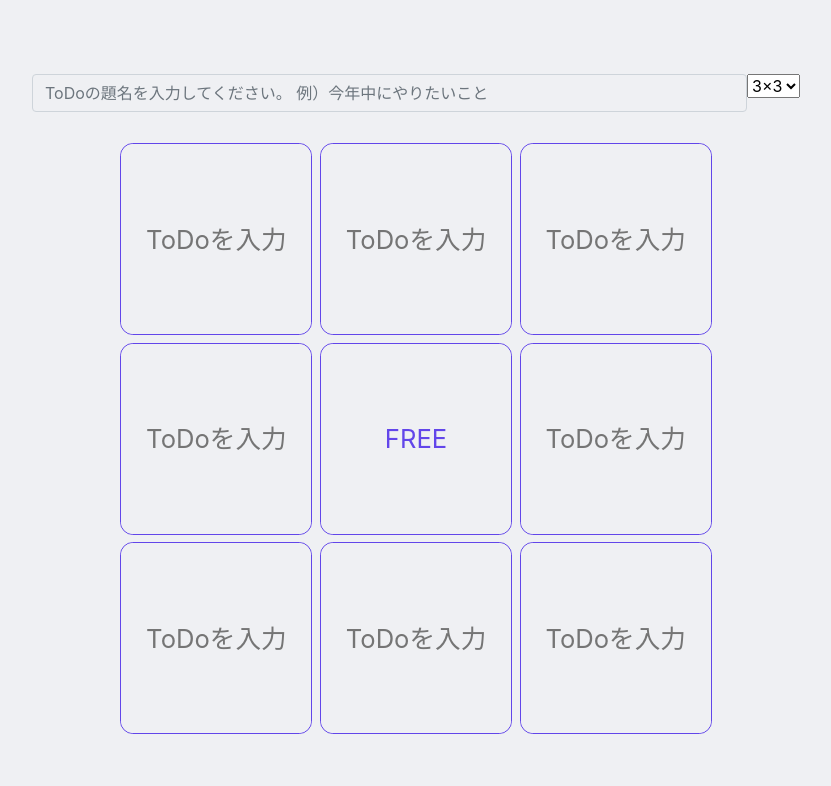
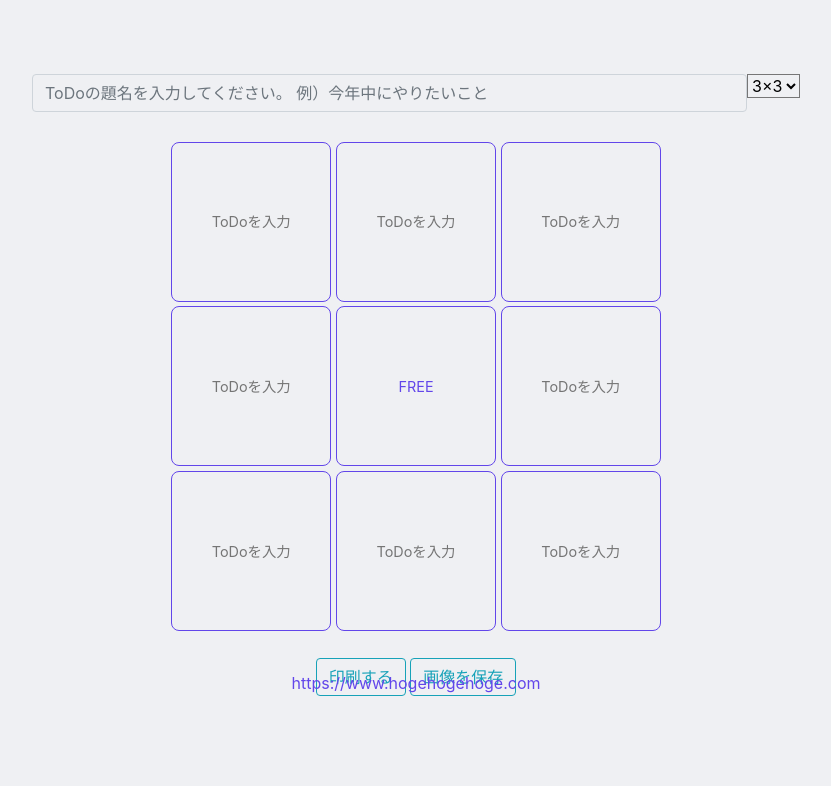
Before and after one commit to celeron5576/ToDoBingo, a Flask app: page / in a window 1280 px wide. Shown: the part 58-844 px from the top of the page, without its empty margins (224-1055 px from the left). After the commit the page ends 754 px from the top, so only its background shows below. Run offline with Flask 2, Linux system fonts and the light colour scheme; some libraries are stand-ins or nearby versions.

Commit message:
ある程度形になった

```diff
--- a/static/css/style.css
+++ b/static/css/style.css
@@ -10,23 +10,23 @@
 }
 
 .box{
-    width: 15vw;
-    height:15vw;
-    border-radius:1vw;
+    width: 20vh;
+    height:20vh;
+    border-radius:1vh;
     border:solid 1px #6246ea;
-    margin:0.3vw;
+    margin:0.3vh;
 }
 
 .inputtedbox{
-    width: 15vw;
-    height:15vw;
-    border-radius:1vw;
+    width: 20vh;
+    height:20vh;
+    border-radius:1vh;
     border:solid 1px #6246ea;
-    margin:0.3vw;
+    margin:0.3vh;
 }
 
 .wrap{
-    width:80vw;
+    height: 60vh;
 }
 
 .input_box {
@@ -34,15 +34,48 @@
     width: 100%;
     height: 100%;
     border: none;
-    border-radius:1vw;
+    border-radius: 1vw;
     background: #eff0f3;
-    text-align:center;
-    color:#6246ea;
-    font-size:2vw;
+    text-align: center;
+    color: #6246ea;
+    font-size: 1.8vh;
 }
 
 .box_size_select{
-    height:100%;
-    margin-bottom:0px;
+    height: 100%;
+    margin-bottom: 0px;
+    background-color: #eff0f3;
+}
 
+.print_block{
+    display: none;
 }
+
+.main{
+    position: relative;
+}
+
+#my_link{
+    position: absolute;
+    color: #6246ea;
+    left: 50%;
+    transform: translateX(-50%);
+    -webkit-transform: translateX(-50%);
+    -ms-transform: translateX(-50%);
+    bottom: 2.4vw;
+}
+
+#print_btn{
+    margin: 3vh 0;
+}
+
+@media print{
+    .print_block{
+        display: block;
+        color: #6246ea;
+        margin: 5vh 0;
+    }
+    .print_hide{
+        display: none;
+    }
+}
--- a/static/js/box.js
+++ b/static/js/box.js
@@ -75,11 +75,11 @@ function valueChange() {
             console.log(this.value);
             if (this.value != "") {
                 inputted_box = '<div class="inputtedbox">'
-                + '<i class="fa-solid fa-pen" id="edit_'+ this.id +'"></i>'
-                + '<p>'+this.value+'</p>'
-                + '</div>'
+                    + '<i class="fa-solid fa-pen" id="edit_' + this.id + '" class="print_hide"></i>'
+                    + '<p>' + this.value + '</p>'
+                    + '</div>'
                 console.log(inputted_box)
-                document.getElementById("box_"+this.id).innerHTML = inputted_box;
+                document.getElementById("box_" + this.id).innerHTML = inputted_box;
                 console.log(this)
             }
         });
@@ -97,24 +97,28 @@ for (let x = 0; x < box_num * box_num; x++) {
 
 
 //配列に入っているid名を使い、値が入った時の処理をする
+//for文で動的にIDを生成、動的に生成したIDとchangeを使って状態が変わったらHTMLを書き換えてテキスト状態にする
 for (var i = 0; i < box_num * box_num; i++) {
     let boxInput = document.getElementById(box_ids[i])
     boxInput.addEventListener('change', function () {
         if (this.value != "") {
             inputted_box = '<div class="inputtedbox">'
-            + '<button onclick="buttonClick("'+this.id+'")"><i class="fa-solid fa-pen edit_btn" id="edit_'+ this.id +'"></i></button>'
-            + '<p>'+this.value+'</p>'
-            + '</div>'
+                + '<button type="button" value="' + this.id + '" onclick="buttonClick(this.value)" class="print_hide"><i class="fa-solid fa-pen edit_btn" id="edit_' + this.id + '"></i></button>'
+                + '<p>' + this.value + '</p>'
+                + '</div>'
             console.log(inputted_box)
-            document.getElementById("box_"+this.id).innerHTML = inputted_box;
+            document.getElementById("box_" + this.id).innerHTML = inputted_box;
             console.log(this)
         }
     });
-    function edit(id){
-        console.log(id)
-    }
 }
 
-function buttonClick(a){
-    alert(a);
+function buttonClick(id) {
+    console.log(id)
+    edit_box = '<div class="box">'
+        + '<input id="' + id + '" class="input_box" name="input_box" type="text" value="" placeholder="ToDoを入力">'
+        + '</div>'
+    console.log(edit_box);
+    document.getElementById("box_" + id).innerHTML = edit_box;
+    console.log(this);
 }
--- a/templates/index.html
+++ b/templates/index.html
@@ -21,20 +21,32 @@
         crossorigin="anonymous"></script>
     {% endblock %}
 </head>
-
+<div id="main" class="main">
+    <div class="print_hide">
         {% block main %}
-<div class="title">
+        <div class="title print_hide">
             <label for="exampleInputEmail1" class="form-label-title"></label>
-    <input type="text" name="form_title" class="form-control" id="exampleInputEmail1" aria-describedby="emailHelp"
-        placeholder="ToDoの題名を入力してください。 例）今年中にやりたいこと" style="background-color:#eff0f3;">
-    <select class="form-select form-select-lg mb-3 box_size_select" aria-label=".form-select-lg example" id="box">
+            <input type="text" name="form_title" class="form-control" id="InputTitle" aria-describedby="emailHelp"
+                placeholder="ToDoの題名を入力してください。 例）今年中にやりたいこと" style="background-color:#eff0f3;" value="">
+            <select class="form-select form-select-lg mb-3 box_size_select" aria-label=".form-select-lg example"
+                id="box">
                 <option selected value="3">3×3</option>
                 <option value="5">5×5</option>
                 <option value="7">7×7</option>
             </select>
         </div>
+    </div>
+    <div id="title" class="print_block">
+        <h1>No Title</h1>
+    </div>
 
     <script>
+        let input = document.getElementById('InputTitle');
+        input.addEventListener('change', TitleChange);
+        function TitleChange() {
+            var title = '<h1>' + input.value + '</h1>'
+            document.getElementById('title').innerHTML = title;
+        }
         const select = document.querySelector('select');
         //セレクトボックスの変更でイベント発火
         select.addEventListener('change', () => {
@@ -42,9 +54,41 @@
         }, false);
     </script>
 
-
     <div id="wrap">
         <script src="static/js/box.js"></script>
     </div>
 
+    <button type="button" id="print_btn" class="btn btn-outline-info print_hide" onclick="prints()">印刷する</button>
+    <button type="button" id="prtsc_btn" class="btn btn-outline-info print_hide" onclick="prtsc()">画像を保存</button>
+    <p id="my_link">https://www.hogehogehoge.com</p>
+
+    <script>
+        function prints() {
+            console.log("a");
+            window.print();
+        }
+        function prtsc() {
+            alert("スクリーンショット用ページを表示します。\n表をタップすると元のページに戻ります。")
+            var child_add_class = document.getElementById("title");
+            console.log(child_add_class)
+            var parent_add_class = child_add_class.parentElement;
+            parent_add_class.classList.add("all_btn");
+            const link = document.createElement('link');
+            link.rel = 'stylesheet';
+            link.href = 'static/css/style_prtsc.css';
+            document.head.appendChild(link);
+
+
+            document.getElementById('wrap').addEventListener('click', function () {
+                var linkElements = document.getElementsByTagName('link');
+                for (var i = 0; i < linkElements.length; i++) {
+                    var linkElement = linkElements[i];
+                    if (linkElement.getAttribute('href') === 'static/css/style_prtsc.css') {
+                        linkElement.parentNode.removeChild(linkElement);
+                    }
+                }
+            });
+        }
+    </script>
     {% endblock %}
+</div>
--- a/templates/layout.html
+++ b/templates/layout.html
@@ -11,7 +11,7 @@
     {% endblock %}
 </head>
     <body style="background-color:#eff0f3">
-        <nav class="navbar border navbar-expand-md" style="background-color:#d1d1e9">
+        <nav class="navbar border navbar-expand-md print_hide" style="background-color:#d1d1e9">
             <div class="container-fluid">
                 <a class="navbar-brand" href="/"><sapn style="color:#6246ea">ToDo</sapn><sapn style="color:#e45858">Bingo</sapn></span></a>
                 <div class="collapse navbar-collapse" id="navbar">
```
Also changed, not shown: static/css/style_prtsc.css (added, +8 -0 lines). Lines whose indentation alone changed are shown as unchanged.
